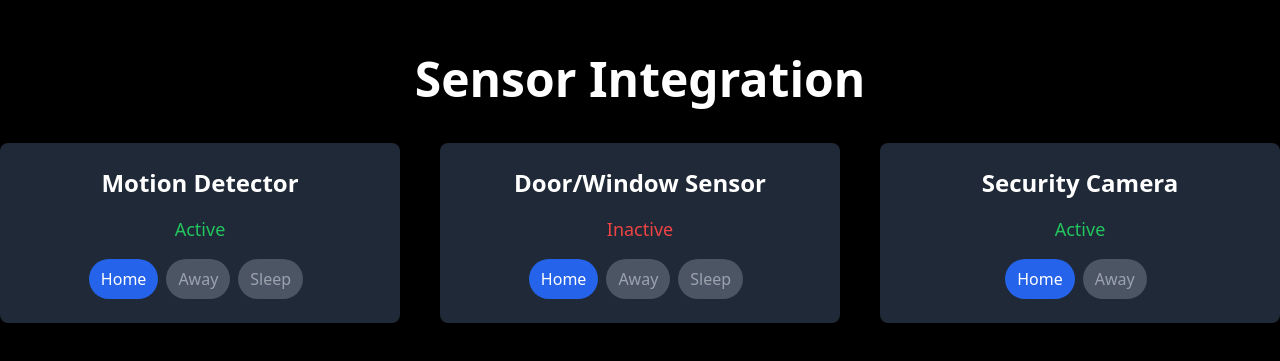
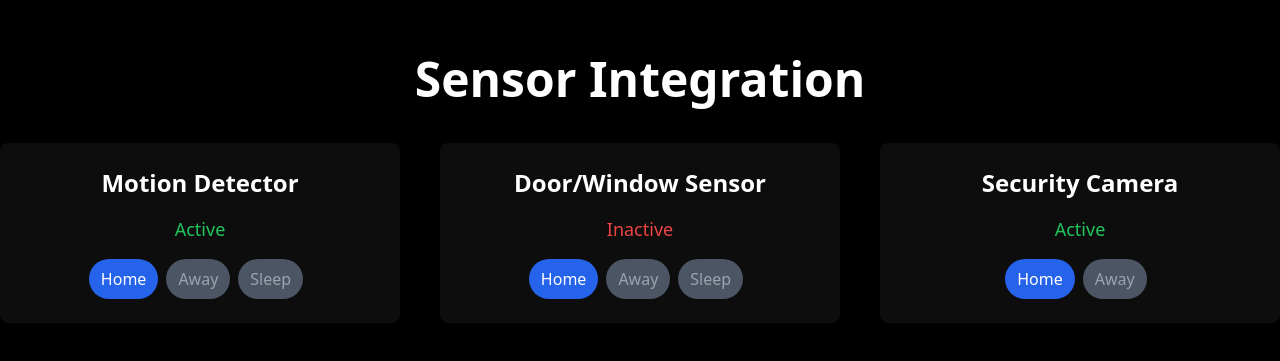
Before and after one commit to BrunoKiptoo/immersive-alarm-system, a React (Create React App) app: page /home in a window 1280 px wide. Shown: the part 211-572 px from the top of the page. Built offline with nearby package versions, Linux system fonts and the light colour scheme.

Commit message:
alarm system

```diff
--- a/src/components/SensorIntegration.js
+++ b/src/components/SensorIntegration.js
@@ -1,3 +1,129 @@
+// import React, { useState } from 'react';
+// import logo from '../Assets/image-removebg-preview (5).png'; // Replace 'logo.png' with the path to your logo file
+
+// function SensorIntegration() {
+//   // Dummy sensor data for demonstration
+//   const [motionDetectorMode, setMotionDetectorMode] = useState('Home');
+//   const [doorWindowSensorMode, setDoorWindowSensorMode] = useState('Home');
+//   const [securityCameraMode, setSecurityCameraMode] = useState('Home');
+//   const [isModalVisible, setIsModalVisible] = useState(false);
+
+//   const sensors = [
+//     { id: 1, name: 'Motion Detector', status: 'Active', modes: ['Home', 'Away', 'Sleep'] },
+//     { id: 2, name: 'Door/Window Sensor', status: 'Inactive', modes: ['Home', 'Away', 'Sleep'] },
+//     { id: 3, name: 'Security Camera', status: 'Active', modes: ['Home', 'Away'] },
+//   ];
+
+//   const handleMotionDetectorModeChange = (mode) => {
+//     setMotionDetectorMode(mode);
+//     setIsModalVisible(true);
+//   };
+
+//   const handleDoorWindowSensorModeChange = (mode) => {
+//     setDoorWindowSensorMode(mode);
+//     setIsModalVisible(true);
+//   };
+
+//   const handleSecurityCameraModeChange = (mode) => {
+//     setSecurityCameraMode(mode);
+//     setIsModalVisible(true);
+//   };
+
+//   const closeModal = () => {
+//     setIsModalVisible(false);
+//   };
+
+//   const handleModalOverlayClick = (event) => {
+//     if (event.target.classList.contains('modal-overlay')) {
+//       closeModal();
+//     }
+//   };
+
+//   return (
+//     <div className="sensor-integration-container bg-black h-screen text-white">
+//       <div className="container mx-auto h-full flex flex-col justify-center">
+//         {/* <img src={logo} alt="Logo" className="logo mx-auto mb-4 mt-0" /> */}
+
+//         <h2 className="text-2xl sm:text-3xl md:text-4xl lg:text-5xl font-bold mb-6 sm:mb-8 md:mb-10 text-center">
+//           Sensor Integration
+//         </h2>
+
+//         <div className="grid grid-cols-1 sm:grid-cols-2 md:grid-cols-3 gap-6 sm:gap-8 md:gap-10">
+//           {sensors.map((sensor) => (
+//             <div
+//               key={sensor.id}
+//               className="p-4 sm:p-6 bg-gray-800 rounded-lg shadow-lg flex flex-col items-center"
+//             >
+//               <h3 className="text-lg sm:text-xl md:text-2xl font-bold mb-2 sm:mb-4">{sensor.name}</h3>
+//               <p
+//                 className={`text-base sm:text-lg ${
+//                   sensor.status === 'Active' ? 'text-green-500' : 'text-red-500'
+//                 }`}
+//               >
+//                 {sensor.status}
+//               </p>
+//               <div className="flex items-center mt-4">
+//                 {sensor.modes.map((mode) => (
+//                   <button
+//                     key={mode}
+//                     className={`px-3 py-2 mr-2 rounded-full ${
+//                       sensor.name === 'Motion Detector' && motionDetectorMode === mode
+//                         ? 'bg-blue-600 text-white'
+//                         : sensor.name === 'Door/Window Sensor' && doorWindowSensorMode === mode
+//                         ? 'bg-blue-600 text-white'
+//                         : sensor.name === 'Security Camera' && securityCameraMode === mode
+//                         ? 'bg-blue-600 text-white'
+//                         : 'bg-gray-600 text-gray-400 hover:text-white hover:bg-blue-600'
+//                     }`}
+//                     onClick={() => {
+//                       if (sensor.name === 'Motion Detector') {
+//                         handleMotionDetectorModeChange(mode);
+//                       } else if (sensor.name === 'Door/Window Sensor') {
+//                         handleDoorWindowSensorModeChange(mode);
+//                       } else if (sensor.name === 'Security Camera') {
+//                         handleSecurityCameraModeChange(mode);
+//                       }
+//                     }}
+//                   >
+//                     {mode}
+//                   </button>
+//                 ))}
+//               </div>
+//             </div>
+//           ))}
+//         </div>
+//       </div>
+
+//       {isModalVisible && (
+//   <div className="fixed inset-0 flex items-center justify-center z-10">
+//     <div className="modal-overlay fixed"></div>
+//     <div className="modal-container bg-white w-80 mx-auto rounded-lg p-6">
+//       <h3 className="text-xl font-bold mb-4 text-center">
+//         <span className="text-green-500">House Armed!</span>
+//       </h3>
+//       <p className="text-gray-700 mb-6 text-center">
+//         The house is now armed in <span className="font-bold">{motionDetectorMode}</span>/
+//         <span className="font-bold">{doorWindowSensorMode}</span>/
+//         <span className="font-bold">{securityCameraMode}</span> mode.
+//       </p>
+//       <button
+//         className="mt-2 px-4 py-2 rounded bg-blue-600 text-white hover:bg-blue-700 block mx-auto"
+//         onClick={closeModal}
+//       >
+//         OK
+//       </button>
+//     </div>
+//   </div>
+// )}
+
+
+//     </div>
+//   );
+// }
+
+// export default SensorIntegration;
+
+
 import React, { useState } from 'react';
 import logo from '../Assets/image-removebg-preview (5).png'; // Replace 'logo.png' with the path to your logo file
 
@@ -52,7 +178,11 @@ function SensorIntegration() {
           {sensors.map((sensor) => (
             <div
               key={sensor.id}
-              className="p-4 sm:p-6 bg-gray-800 rounded-lg shadow-lg flex flex-col items-center"
+              className="p-4 sm:p-6 rounded-lg shadow-lg flex flex-col items-center hover:scale-105 hover:shadow-xl"
+              style={{
+                backgroundColor: 'rgba(255, 255, 255, 0.05)',
+                backdropFilter: 'blur(10px)',
+              }}
             >
               <h3 className="text-lg sm:text-xl md:text-2xl font-bold mb-2 sm:mb-4">{sensor.name}</h3>
               <p
@@ -96,11 +226,15 @@ function SensorIntegration() {
 
       {isModalVisible && (
         <div className="fixed inset-0 flex items-center justify-center z-10">
-    <div className="modal-overlay fixed   "></div>
+          <div className="modal-overlay fixed"></div>
           <div className="modal-container bg-white w-80 mx-auto rounded-lg p-6">
-      <h3 className="text-xl font-bold mb-4 text-center">House Armed!</h3>
+            <h3 className="text-xl font-bold mb-4 text-center">
+              <span className="text-green-500">House Armed!</span>
+            </h3>
             <p className="text-gray-700 mb-6 text-center">
-        The house is now armed in {motionDetectorMode}/{doorWindowSensorMode}/{securityCameraMode} mode.
+              The house is now armed in <span className="font-bold">{motionDetectorMode}</span>/
+              <span className="font-bold">{doorWindowSensorMode}</span>/
+              <span className="font-bold">{securityCameraMode}</span> mode.
             </p>
             <button
               className="mt-2 px-4 py-2 rounded bg-blue-600 text-white hover:bg-blue-700 block mx-auto"
@@ -111,7 +245,6 @@ function SensorIntegration() {
           </div>
         </div>
       )}
-
     </div>
   );
 }
```
Lines whose indentation alone changed are shown as unchanged.
